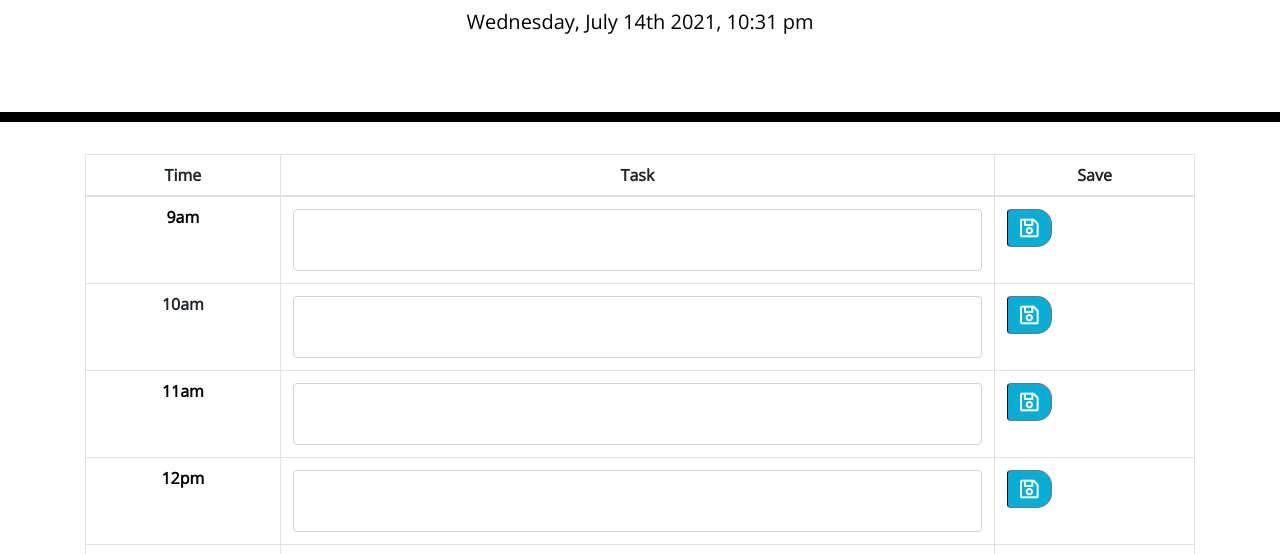
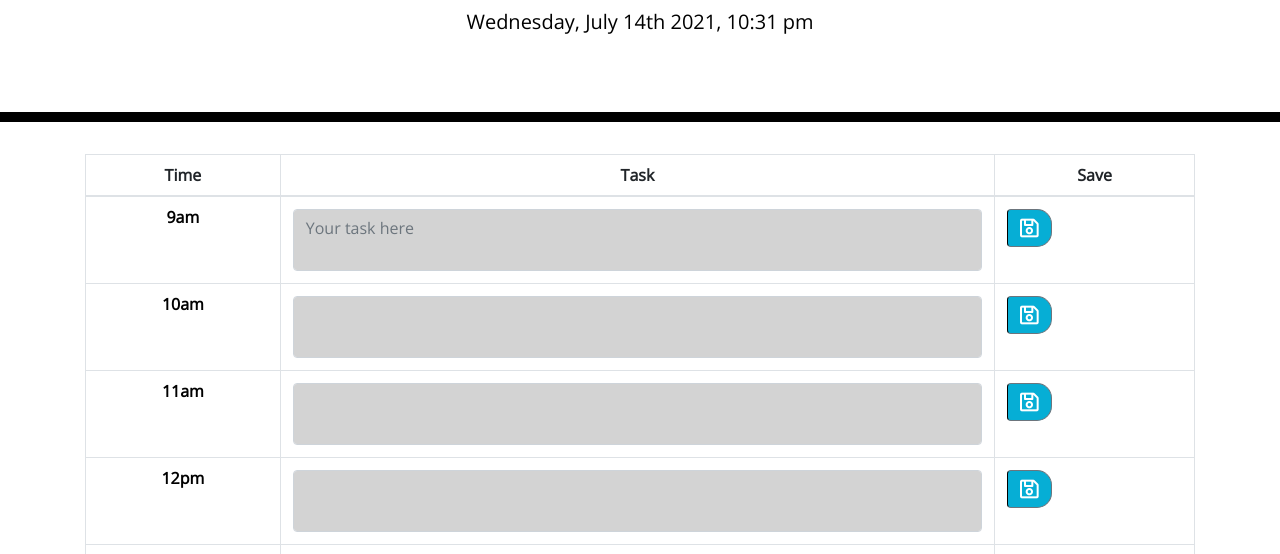
Before and after one commit to aubrihenley/work-day-scheduler, a plain HTML site: page index.html in a window 1280 px wide. Shown: the part 182-736 px from the top of the page. Drawn offline with nearby package versions, Linux system fonts and the light colour scheme.

Commit message:
fixed error in diplayColors function

```diff
--- a/assets/script.js
+++ b/assets/script.js
@@ -19,26 +19,30 @@ function setTime() {
 // get current time in 24 hour format
     var currentTime = moment().hours();
 
+
 //change time to integer, get data-time attribute
     $( "textarea").each(function() {
-      var taskTime = parseInt($(this.parent).data("time"));
-console.log(taskTime);
+      var taskTime = parseInt($(this).parent().parent().data("time"));
+
 
     if (currentTime === taskTime) {
         $(this).addClass("present");
 
     } else if (currentTime < taskTime) {
 
-        $(this).addClass("past");
+        $(this).addClass("future");
 
     } else if (currentTime > taskTime) {
 
-    $(this).addClass("future");
+    $(this).addClass("past");
     }});
-
-// $( "textarea" ).each(function() {
-//   $(this).css("backgroundColor", "blue");
-//   });
 
   }
 displayColors();
+
+
+$(".saveBtn").on("click", function(){
+  console.log($(this));
+
+
+})
--- a/index.html
+++ b/index.html
@@ -42,15 +42,15 @@
           <tr class="hour" id="time-9" data-time= 9>
             <th class="time-block" scope="row">9am</th>
             <td class="">
-              <textarea type="text" class="form-control"></textarea>
+              <textarea type="text" class="form-control " placeholder="Your task here"></textarea>
             </td>
             <td>
               <button class="btn btn-outline-secondary saveBtn" type="button" id="button-addon2 nineA"><i class="far fa-save fa-lg"></i></button>
             </td>
           </tr>
-          <tr>
+          <tr class="hour" id="time-10" data-time= 10>
             <th class="time-block" scope="row">10am</th>
-            <td class="hour" id="time-10" data-time= 10>
+            <td>
               <textarea type="text" class="form-control"></textarea>
             </td>
             <td>
@@ -59,7 +59,7 @@
           </tr>
           <tr class="hour" id= "time-11" data-time= 11>
             <th class="time-block" scope="row">11am</th>
-            <td class="">
+            <td>
               <textarea type="text" class="form-control"></textarea>
             </td>
             <td>
@@ -68,7 +68,7 @@
           </tr>
           <tr class="hour" id= "time-12" data-time= 12>
             <th class="time-block" scope="row">12pm</th>
-            <td class="">
+            <td>
               <textarea type="text" class="form-control"></textarea>
             </td>
             <td>
```
